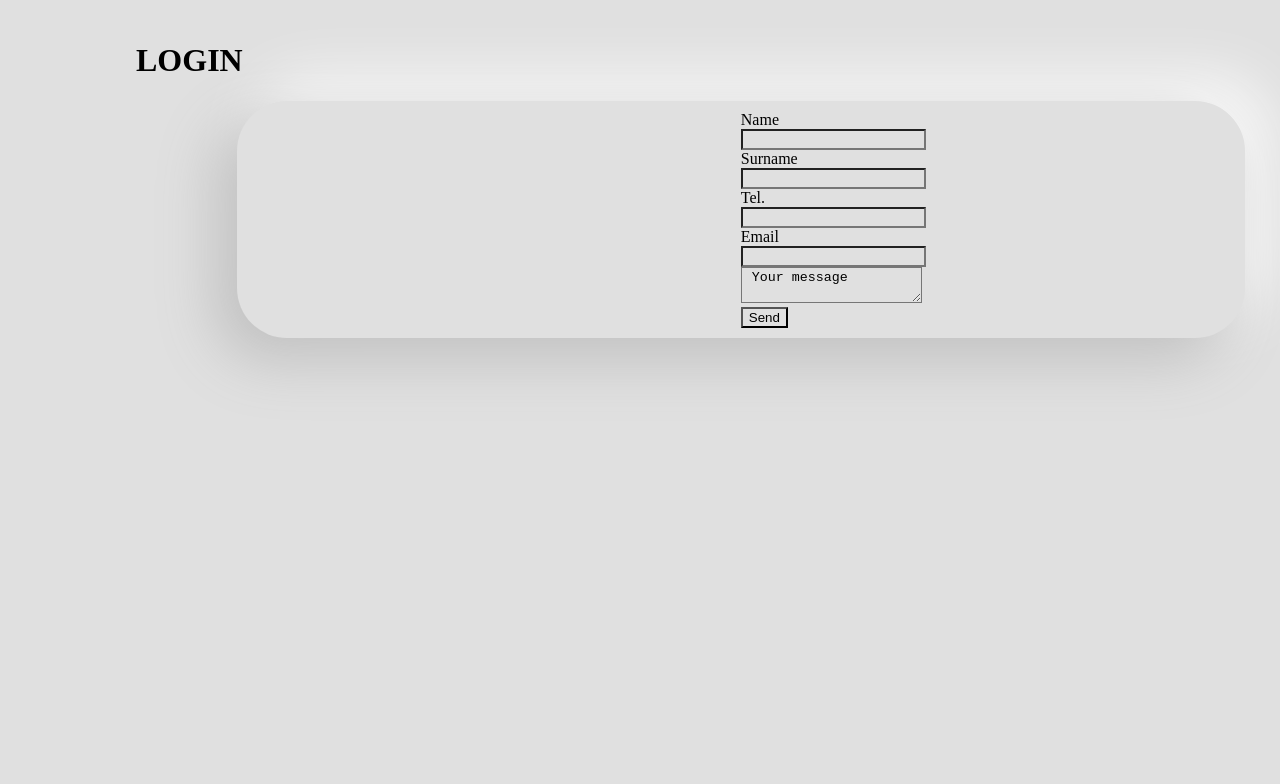
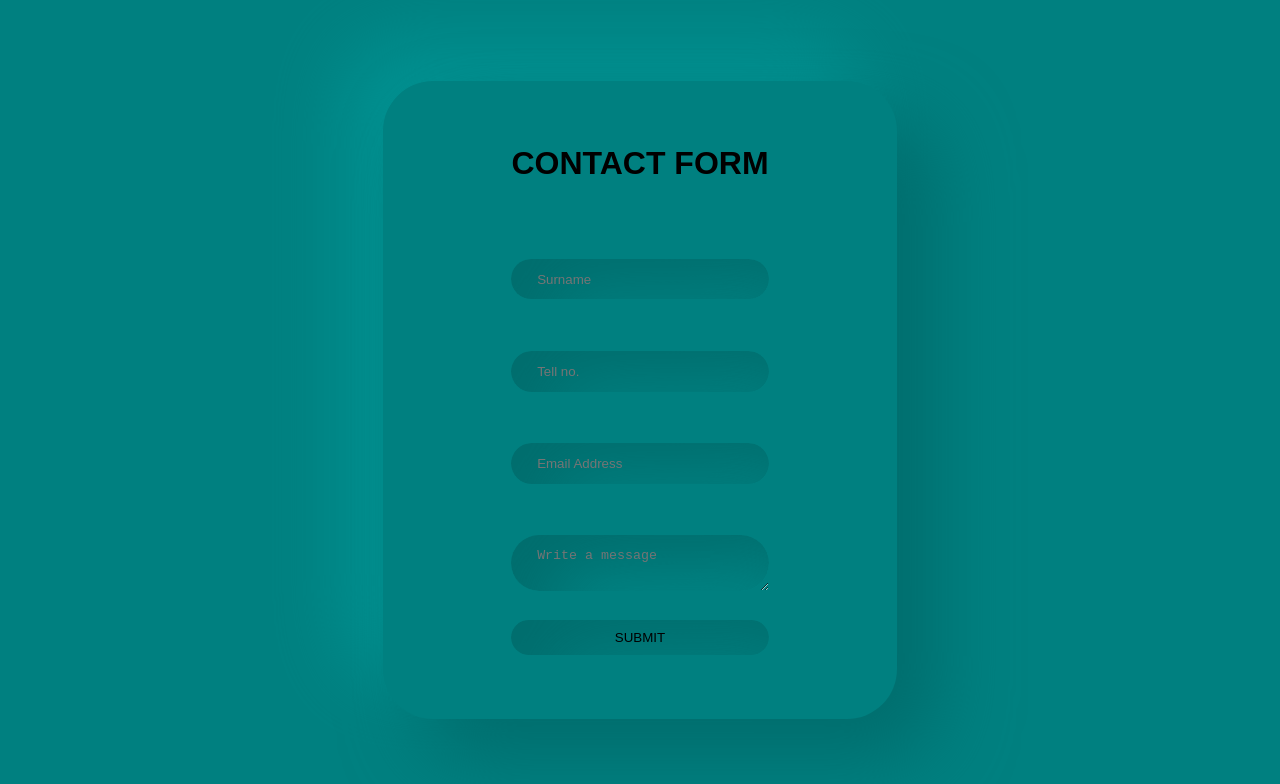
Before and after one commit to Hlonela/FORM-EXERCISE, a plain HTML site: page index.html in a window 1280 px wide. Drawn offline with Linux system fonts and the light colour scheme.

Commit message:
latest-version

```diff
--- a/index.html
+++ b/index.html
@@ -6,38 +6,64 @@
     <title>First-Form</title>
     <link rel="stylesheet" href="./style.css" />
   </head>
-  <h1>LOGIN</h1>
+
   <body>
-    <form action="https://formspree.io/f/xayanvwl" method="POST" class="form">
+    <form
+      action="https://formspree.io/f/xayanvwl"
+      method="POST"
+      id="contact-form"
+    >
+      <h1 class="contact-heading">CONTACT FORM</h1>
       <!--Name-->
-      <div id="name">
-        <label for=" Name ">
+      <div class="contact-info" class="labels">
+        <label for=" Name " class="labels">
           Name
-          <input type="text" name="name" id="name" required />
+          <input
+            type="text"
+            name="name"
+            id="name"
+            placeholder="Name"
+            required
+          />
         </label>
       </div>
       <!--Surname-->
-      <div id="sur">
-        <label for="Surname">Surname</label>
-        <input type="text" name="surname" id="surname" required />
+      <div class="contact-info">
+        <label for="Surname" class="labels">Surname</label>
+        <input
+          type="text"
+          name="surname"
+          id="surname"
+          placeholder="Surname"
+          required
+        />
       </div>
       <!--Cell number-->
-      <div id="nam">
-        <label for="Cell number">Tel.</label>
-        <input type="Tel" name="Tel" id="Tel" required />
+      <div class="contact-info">
+        <label for="Cell number" class="labels">Tel.</label>
+        <input type="tel" name="Tel" id="Tel" placeholder="Tell no." required />
       </div>
       <!--Email-->
-      <div id="mail">
-        <label for="email"> Email</label>
-        <input type="text" name="Email" id="Email" required />
+      <div class="contact-info">
+        <label for="email" class="labels"> Email</label>
+        <input
+          type="text"
+          name="Email"
+          id="Email"
+          placeholder="Email Address"
+          required
+        />
       </div>
       <!--Message-->
-      <div>
-        <textarea name="message"> Your message</textarea>
+      <div class="contact-info">
+        <textarea
+          name="message"
+          placeholder="Write a message"
+          id="MessageArea"
+        ></textarea>
       </div>
       <!--Button-->
-
-      <button type="submit">Send</button>
+      <button type="submit" name="submit" id="button-submit">SUBMIT</button>
     </form>
   </body>
 </html>
--- a/style.css
+++ b/style.css
@@ -1,22 +1,83 @@
 * {
+  margin: 0;
+  padding: 0;
   box-sizing: border-box;
-  background-color: #e0e0e0;
-}
-
-.form {
-  border-radius: 50px;
-  background: #e0e0e0;
-  box-shadow: -20px 20px 60px #bebebe, 20px -20px 60px #ffffff;
-  padding: 1% 50%;
-  margin: 1% 10%;
 }
 
 body {
+  font-family: sans-serif;
+  background-color: teal;
+  display: flex;
   justify-content: center;
   align-items: center;
-  padding: 1% 10%;
-  height: 100vh;
+  min-height: 100vh;
 }
 
-#nam {
+#contact-form {
+  border-radius: 50px;
+  background: #008080;
+  box-shadow: 39px 39px 77px #006d6d, -39px -39px 77px #009393;
+  padding: 5% 10%;
+  color: black;
+  font-family: sans-serif;
+  display: flex;
+  flex-direction: column;
+  justify-content: center;
+  align-items: center;
 }
+.contact-heading {
+  text-transform: uppercase;
+  margin-bottom: 10 px;
+}
+.contact-info {
+  width: 100%;
+  margin: 10%;
+  font: sans-serif;
+}
+#name {
+  font: sans-serif;
+  width: 100%;
+}
+#surname {
+  font: sans-serif;
+  width: 100%;
+}
+#Email {
+  font: sans-serif;
+  width: 100%;
+}
+#Tel {
+  font: sans-serif;
+  width: 100%;
+}
+
+#button-submit {
+  border-radius: 50px;
+  background: #008080;
+  box-shadow: inset 39px 39px 77px #006d6d, inset -39px -39px 77px #009393;
+  border: none;
+  outline: none;
+  padding: 10px;
+  width: 100%;
+}
+.MessageArea {
+  width: 300px;
+}
+#MessageArea {
+  outline: none;
+  border: 1px solid;
+}
+
+input,
+#MessageArea {
+  width: 100%;
+  border-radius: 50px;
+  background: #008080;
+  box-shadow: inset 39px 39px 77px #006d6d, inset -39px -39px 77px #009393;
+  border: none;
+  outline: none;
+  padding: 5% 10%;
+}
+.labels {
+  display: none;
+}
```
